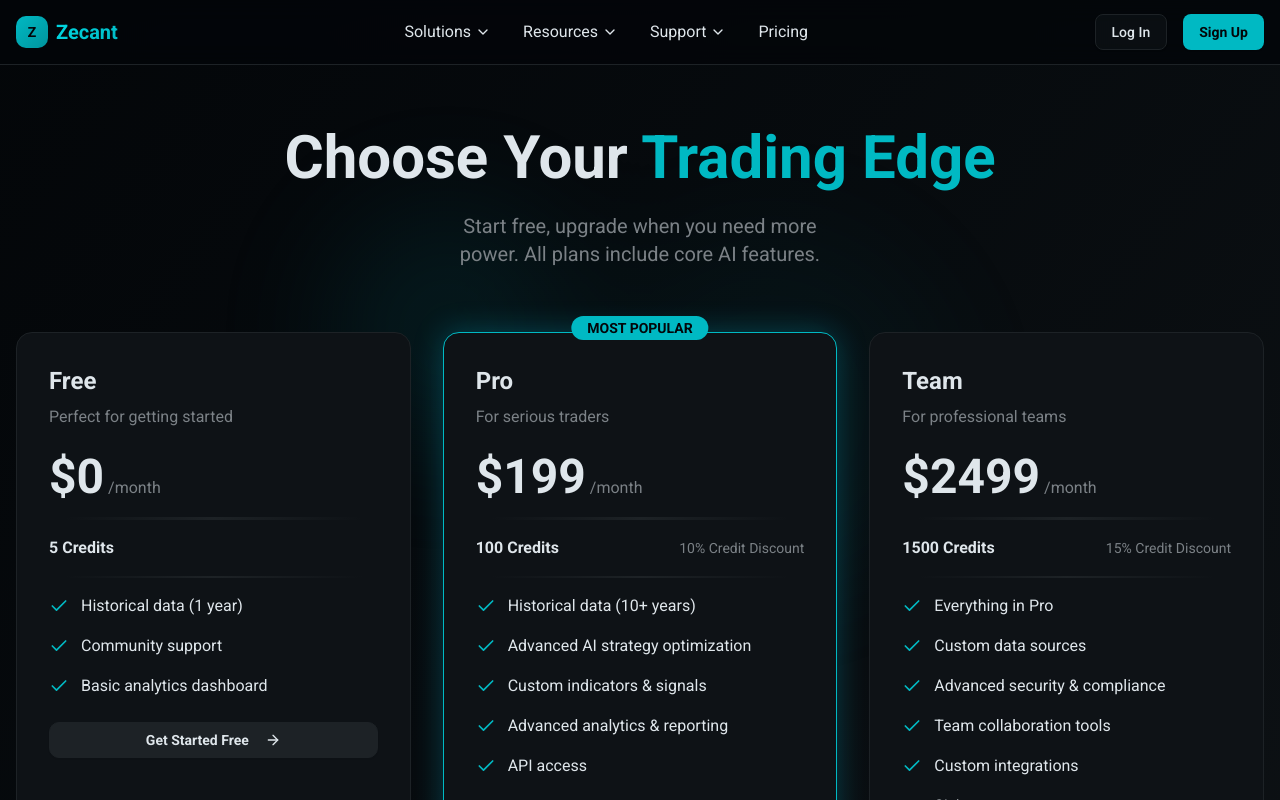
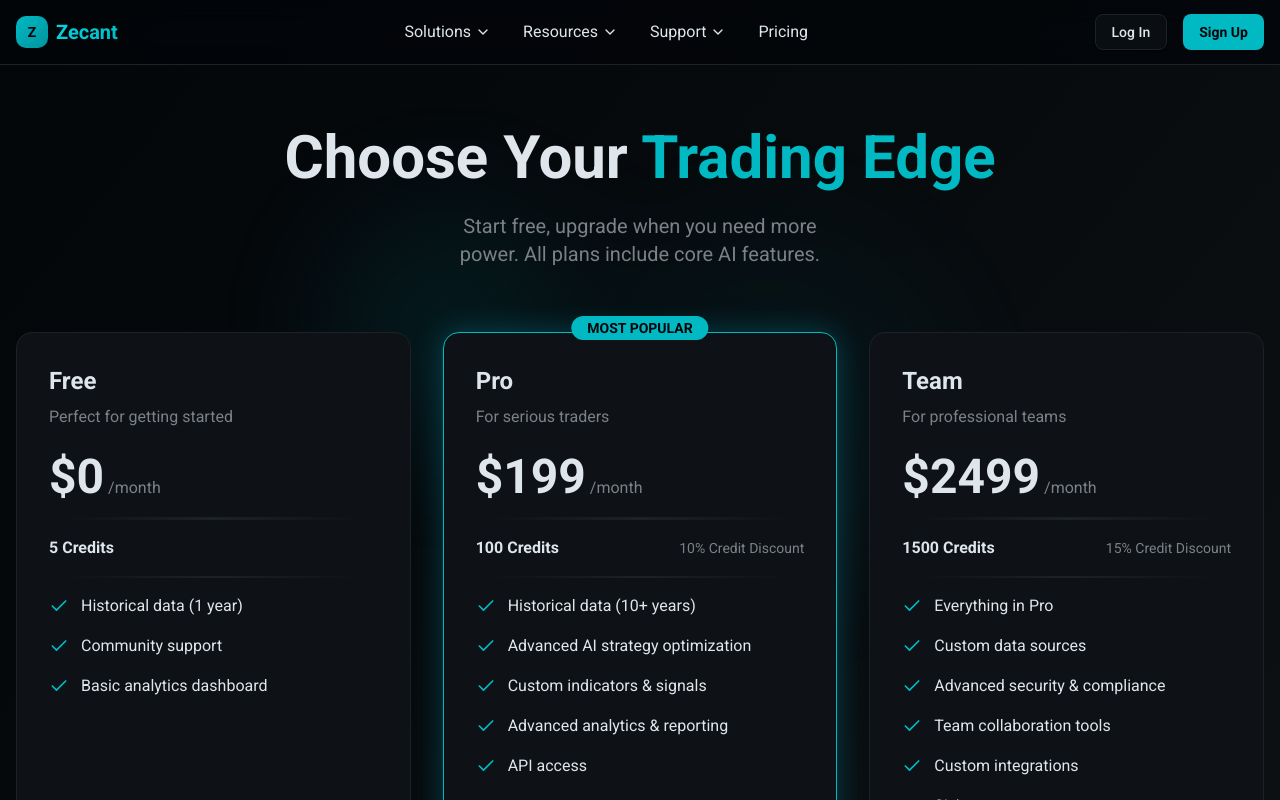
Before and after one commit to Chris2Rich/zecant-web, a Next.js app: page /pricing in a window 1280 px wide. Shown: the top 800 px of the page. Built offline with nearby package versions, Linux system fonts and the light colour scheme.

Commit message:
Update page.tsx

```diff
--- a/app/pricing/page.tsx
+++ b/app/pricing/page.tsx
@@ -105,7 +105,7 @@ export default function PricingPage() {
                 <div
                   className={`
                     relative h-full rounded-2xl p-8
-                    bg-card border transition-all duration-300
+                    bg-card border transition-all duration-300 flex flex-col
                     ${
                       tier.highlighted
                         ? "border-primary shadow-[0_0_30px_rgba(6,182,212,0.3)] group-hover:shadow-[0_0_50px_rgba(6,182,212,0.5)]"
```
